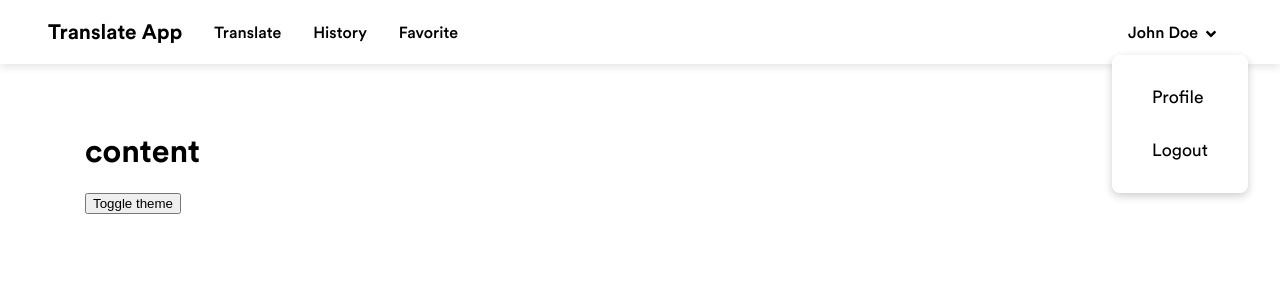
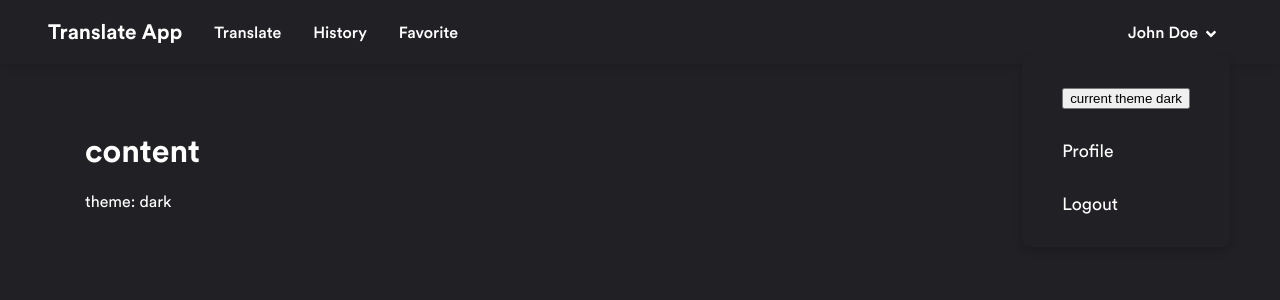
Before and after one commit to andreviallon/translate-app, a Next.js app: page / in a window 1280 px wide. Both pictures are taken after a click on the link "John Doe". Shown: the top 300 px of the page. Built offline with nearby package versions, Linux system fonts and the light colour scheme.

Commit message:
WIP: add dark mode

```diff
--- a/components/header.tsx
+++ b/components/header.tsx
@@ -1,7 +1,8 @@
-import { useState } from 'react';
-import styled, { createGlobalStyle } from "styled-components";
+import styled from "styled-components";
+import { useContext, useState } from 'react';
 import { FontAwesomeIcon } from '@fortawesome/react-fontawesome'
 import { faAngleDown } from '@fortawesome/free-solid-svg-icons'
+import { ThemeContext } from '../context/theme/ThemeState';
 
 const Nav = styled.nav`
     display: flex;
@@ -57,6 +58,7 @@ const Dropdown = styled.div`
     border-radius: 8px;
     z-index: 3;
     top: 55px;
+    right: 50px;
 `;
 
 const Flex = styled.div`
@@ -81,21 +83,33 @@ const Overlay = styled.div`
 
 export default function Header() {
     const [dropdownOpen, setDropdownOpen] = useState(false);
+    const { theme, setTheme } = useContext(ThemeContext);
+
+    const toggleTheme = () => setTheme();
 
     const closeDropdown = () => {
         setDropdownOpen(false)
     }
 
     const HeaderDropdown = () => {
-        return(
+        return (
             <>
-            <Dropdown>
-                <Flex>
-                    <DropdownItem onClick={() => closeDropdown()}>Profile</DropdownItem>
-                    <DropdownItem onClick={() => closeDropdown()}>Logout</DropdownItem>
-                </Flex>
-            </Dropdown>
-            <Overlay onClick={() => closeDropdown()} />
+                <Dropdown>
+                    <Flex>
+                        <DropdownItem onClick={() => toggleTheme()}>
+                            <button onClick={toggleTheme}>
+                                current theme {theme}
+                            </button>
+                        </DropdownItem>
+                        <DropdownItem onClick={() => closeDropdown()}>
+                            Profile
+                        </DropdownItem>
+                        <DropdownItem onClick={() => closeDropdown()}>
+                            Logout
+                        </DropdownItem>
+                    </Flex>
+                </Dropdown>
+                <Overlay onClick={() => closeDropdown()} />
             </>
         );
     }
@@ -110,9 +124,7 @@ export default function Header() {
                     <MenuItem>Favorite</MenuItem>
                 </div>
                 <div>
-                    <UserMenuItem
-                        onClick={() => setDropdownOpen(!dropdownOpen)}
-                    >
+                    <UserMenuItem onClick={() => setDropdownOpen(!dropdownOpen)}>
                         <span>John Doe</span>
                         <FontAwesomeIcon icon={faAngleDown} />
                     </UserMenuItem>
--- a/components/layout.tsx
+++ b/components/layout.tsx
@@ -1,34 +1,33 @@
-import { useState } from "react";
 import Header from './header';
 import styled from 'styled-components';
+import { useContext } from "react";
 import { Container, Row, Col } from 'react-grid-system';
 import { ThemeProvider } from "styled-components";
 import { lightTheme, darkTheme } from "../core/theme";
 import { GlobalStyles } from "../core/global";
+import { ThemeContext, ThemeStateProvider, Theme} from "../context/theme/ThemeState";
 
 const Main = styled.div`
     padding-top: 7rem;
 `;
 
 export default function Layout({ children }) {
-	const [theme, setTheme] = useState("light");
-
-	const toggleTheme = () => theme === "light" ? setTheme("dark") : setTheme("light");
+    const { theme } = useContext(ThemeContext);
 
     return (
-        <ThemeProvider theme={theme === "light" ? lightTheme : darkTheme}>
-            <>
+        <ThemeStateProvider>
+            <ThemeProvider theme={theme === Theme.LIGHT ? lightTheme : darkTheme}>
                 <GlobalStyles />
                 <Header />
                 <Container>
                     <Row>
                         <Col>
                             <Main>{children}</Main>
-                            <button onClick={toggleTheme}>Toggle theme</button>
+                            <p>theme: {theme}</p>
                         </Col>
                     </Row>
                 </Container>
-            </>
-        </ThemeProvider>
+            </ThemeProvider>
+        </ThemeStateProvider>
     );
 }
--- /dev/null
+++ b/context/theme/ThemeReducer.ts
@@ -0,0 +1,13 @@
+const ThemeReducer = (state, action) => {
+    switch (action.type) {
+        case "SET_THEME":
+            return {
+                ...state,
+                theme: action.payload
+            };
+        default:
+            return state;
+    }
+};
+
+export default ThemeReducer
--- /dev/null
+++ b/context/theme/ThemeState.tsx
@@ -0,0 +1,37 @@
+import React, { createContext, useReducer } from "react";
+import ThemeReducer from "./ThemeReducer";
+
+export enum Theme {
+    LIGHT = "light",
+    DARK = "dark",
+}
+
+export type ThemeContextType = {
+    theme: Theme;
+    setTheme?: () => void;
+}
+
+const initialState = {
+    theme: Theme.DARK
+};
+
+export const ThemeContext = createContext<ThemeContextType>(initialState);
+
+export const ThemeStateProvider = ({ children }) => {
+    const [state, dispatch] = useReducer(ThemeReducer, initialState);
+
+    function setTheme() {
+        const newTheme = state.theme === Theme.LIGHT ? Theme.DARK : Theme.LIGHT;
+        dispatch({
+            type: "SET_THEME",
+            payload: newTheme,
+        });
+    }
+
+    return (
+        <ThemeContext.Provider
+            value={{ theme: state.theme, setTheme }}>
+            {children}
+        </ThemeContext.Provider>
+    );
+};
--- a/tsconfig.json
+++ b/tsconfig.json
@@ -21,7 +21,7 @@
   "include": [
     "next-env.d.ts",
     "**/*.ts",
-    "**/*.tsx", "core/global.ts", "core/theme.ts"
+    "**/*.tsx", "core/global.ts", "core/theme.ts", "context/theme/ThemeState.sx", "context/theme/ThemeState.tsx"
   ],
   "exclude": [
     "node_modules"
```
